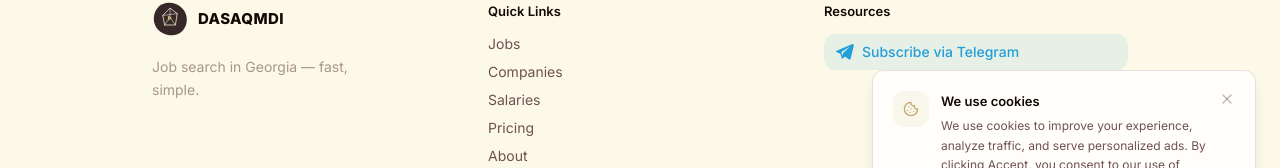
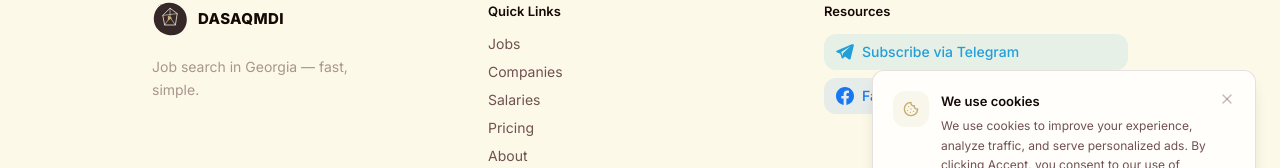
Before and after one commit to MerabSamkharadze/dasaqmdi, a Next.js app: page /en/companies in a window 1280 px wide. Shown: the part 521-689 px from the top of the page. Built offline with nearby package versions, Linux system fonts and the light colour scheme; no server answers; the database is empty.

Commit message:
feat: add Facebook share button to footer navigation
- Introduced a Facebook share button with appropriate styling and hover effects.
- Enhanced footer functionality to include social media sharing options.

```diff
--- a/components/layout/footer.tsx
+++ b/components/layout/footer.tsx
@@ -62,6 +62,20 @@ export async function Footer() {
                 </svg>
                 {t("telegramSubscribe")}
               </a>
+              <a
+                href="https://www.facebook.com/share/g/19fVqpZqAo/"
+                target="_blank"
+                rel="noopener noreferrer"
+                className="group inline-flex items-center gap-2 rounded-lg bg-[#1877F2]/10 px-3 py-2 text-sm font-medium text-[#1877F2] transition-all duration-200 hover:bg-[#1877F2] hover:text-white hover:shadow-md"
+              >
+                <svg width="18" height="18" viewBox="0 0 24 24" fill="none" aria-hidden="true" className="shrink-0">
+                  <path
+                    d="M24 12c0-6.627-5.373-12-12-12S0 5.373 0 12c0 5.99 4.388 10.954 10.125 11.854V15.47H7.078V12h3.047V9.356c0-3.007 1.792-4.668 4.533-4.668 1.312 0 2.686.234 2.686.234v2.953H15.83c-1.491 0-1.956.925-1.956 1.875V12h3.328l-.532 3.47h-2.796v8.385C19.612 22.954 24 17.99 24 12z"
+                    className="fill-[#1877F2] transition-colors duration-200 group-hover:fill-white"
+                  />
+                </svg>
+                Facebook
+              </a>
             </nav>
           </div>
         </div>
```
